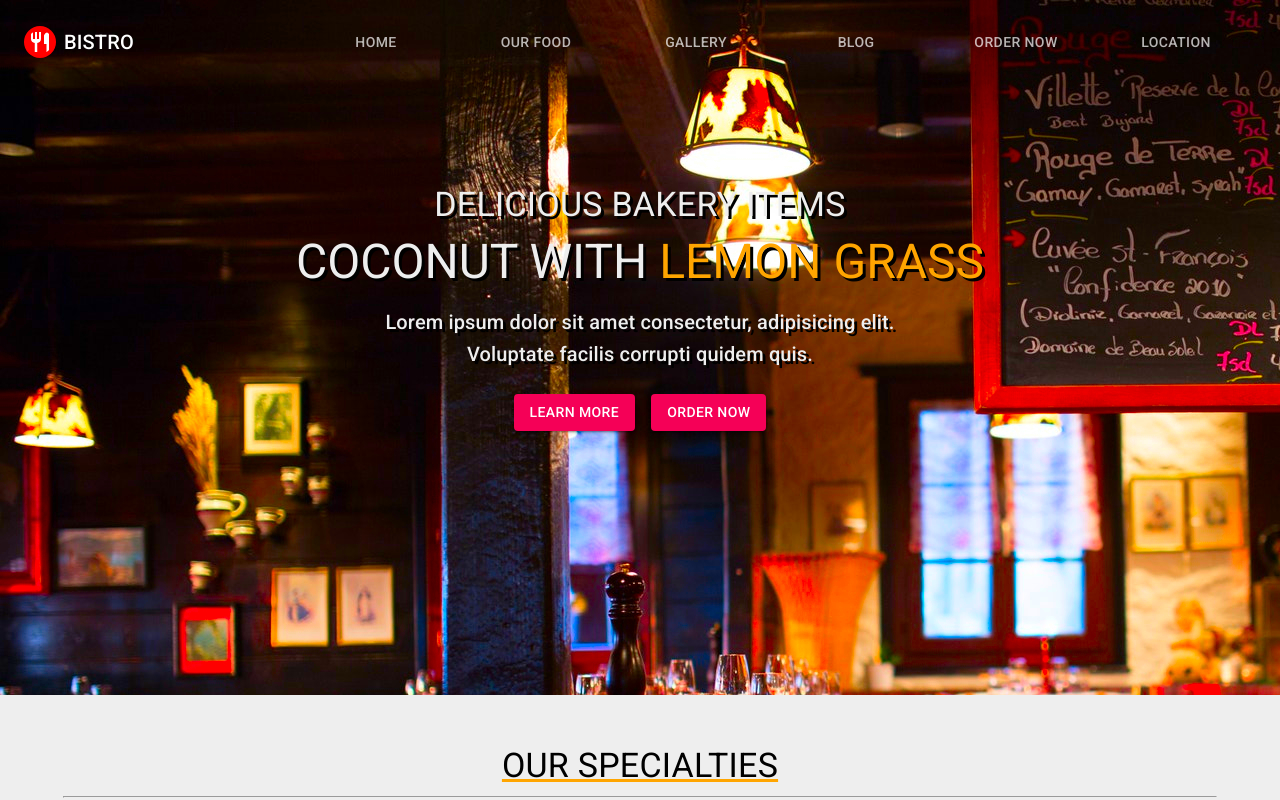
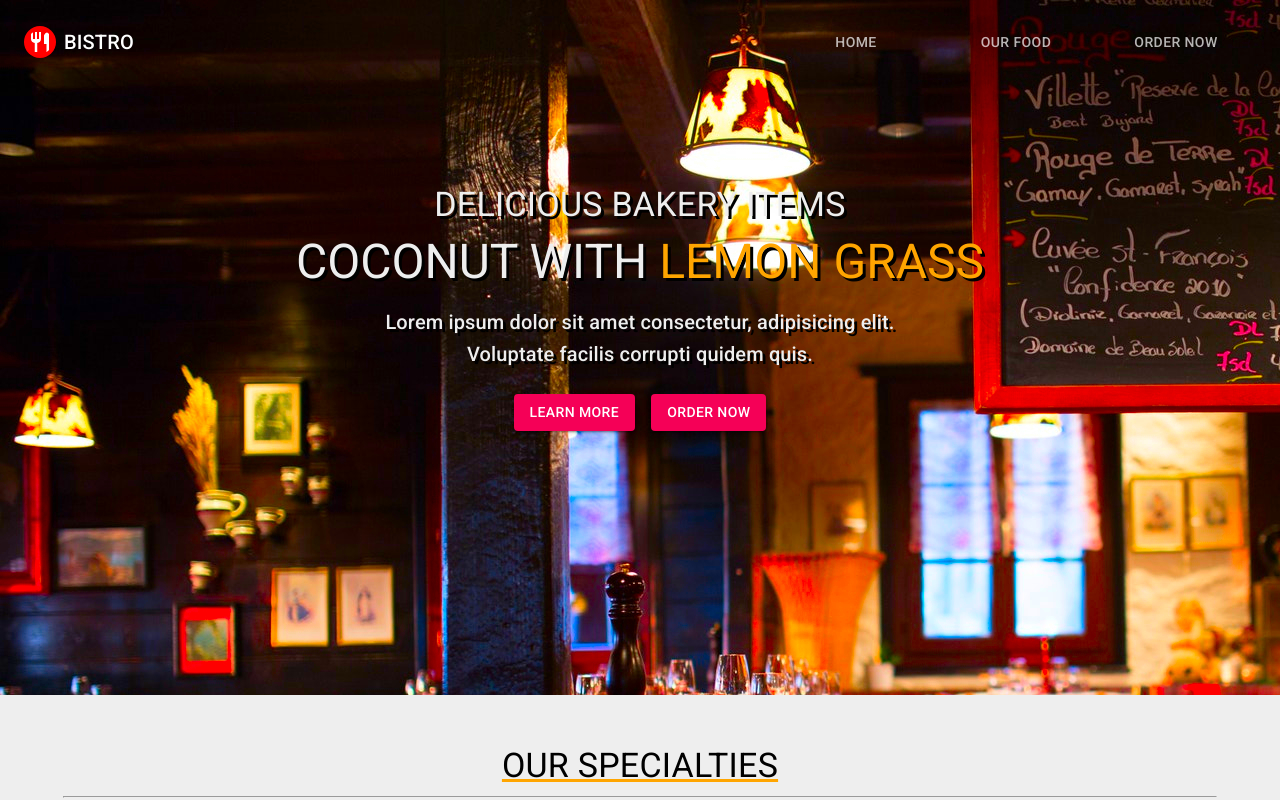
Before and after one commit to ginohagad/bistro, a React (Create React App) app: page / in a window 1280 px wide. Shown: the top 800 px of the page. Built offline with nearby package versions, Linux system fonts and the light colour scheme.

Commit message:
Removed unnecessary pages and links.

```diff
--- a/src/App.js
+++ b/src/App.js
@@ -1,5 +1,5 @@
 import React, { Component } from 'react'
-import { Nav, Home, OurFood, Gallery, Blog, Order, Location } from './components'
+import { Nav, Home, OurFood, Order } from './components'
 import Image from './img/background.jpg'
 import { BrowserRouter as Router, Route, Switch } from 'react-router-dom'
 
@@ -21,17 +21,8 @@ class App extends Component {
 						<Route path="/our-food">
 							<OurFood />
 						</Route>
-						<Route path="/gallery">
-							<Gallery />
-						</Route>
-						<Route path="/blog">
-							<Blog />
-						</Route>
 						<Route path="/order">
 							<Order />
-						</Route>
-						<Route path="/location">
-							<Location />
 						</Route>
 					</Switch>
 				</div>
--- a/src/components/Blog/Blog.js
+++ /dev/null
@@ -1,17 +0,0 @@
-import React from 'react'
-import styles from './Blog.module.css'
-
-
-const Blog = () => {
-
-
-	return (
-		<div className={styles.container}>
-			<h2>Blog</h2>
-		</div>
-	)
-}
-
-
-
-export default Blog
--- a/src/components/Blog/Blog.module.css
+++ /dev/null
@@ -1,4 +0,0 @@
-.container {
-	height: 100vh;
-	background: rgba(255,255,255, 0.6);
-}
--- a/src/components/Gallery/Gallery.js
+++ /dev/null
@@ -1,15 +0,0 @@
-import React from 'react'
-import styles from './Gallery.module.css'
-
-
-
-const Gallery = () => {
-
-	return (
-		<div className={styles.container}>
-			<h2>Gallery</h2>
-		</div>
-	)
-}
-
-export default Gallery
--- a/src/components/Gallery/Gallery.module.css
+++ /dev/null
@@ -1,4 +0,0 @@
-.container {
-	height: 100vh;
-	background: rgba(255,255,255, 0.6);
-}
--- a/src/components/Location/Location.js
+++ /dev/null
@@ -1,17 +0,0 @@
-import React from 'react'
-import styles from './Location.module.css'
-
-
-
-const Location = () => {
-
-
-	return (
-		<div className={styles.container}>
-			<h2>Location</h2>
-		</div>
-	)
-}
-
-
-export default Location
--- a/src/components/Location/Location.module.css
+++ /dev/null
@@ -1,4 +0,0 @@
-.container {
-	height: 100vh;
-	background: rgba(255,255,255, 0.6);
-}
--- a/src/components/Nav/Nav.js
+++ b/src/components/Nav/Nav.js
@@ -101,10 +101,7 @@ const Nav = () => {
 										<MenuList autoFocusItem={open} id="menu-list-grow" onKeyDown={handleListKeyDown}>
 											<MenuItem onClick={handleClose} to='/' component={Link}>Home</MenuItem>
 											<MenuItem onClick={handleClose} to='our-food' component={Link}>Our Food</MenuItem>
-											<MenuItem onClick={handleClose}	to='gallery'component={Link}>Gallery</MenuItem>
-											<MenuItem onClick={handleClose}	to='blog' component={Link}>Blog</MenuItem>
 											<MenuItem onClick={handleClose}	to='order' component={Link}>Order Now</MenuItem>
-											<MenuItem onClick={handleClose}	to='location' component={Link}>Location</MenuItem>
 										</MenuList>
 									</ClickAwayListener>
 								</Paper>
@@ -116,10 +113,7 @@ const Nav = () => {
 					<Tabs className={styles.tabs}>
 						<Tab className={classes.tab} label='Home' to='/' component={Link} />} />
 						<Tab className={classes.tab} label='Our Food' to='our-food' component={Link} />
-						<Tab className={classes.tab} label='Gallery' to='gallery' component={Link} />
-						<Tab className={classes.tab} label='Blog' to='blog' component={Link} />
 						<Tab className={classes.tab} label='Order Now' to='order' component={Link} />
-						<Tab className={classes.tab} label='Location' to='location' component={Link} />
 					</Tabs>
 			</Toolbar>
 			</AppBar>
--- a/src/components/index.js
+++ b/src/components/index.js
@@ -1,7 +1,4 @@
 export { default as Nav } from './Nav/Nav'
 export { default as Home } from './Home/Home'
 export { default as OurFood } from './OurFood/OurFood'
-export { default as Gallery } from './Gallery/Gallery'
-export { default as Blog } from './Blog/Blog'
 export { default as Order } from './Order/Order'
-export { default as Location } from './Location/Location'
```
